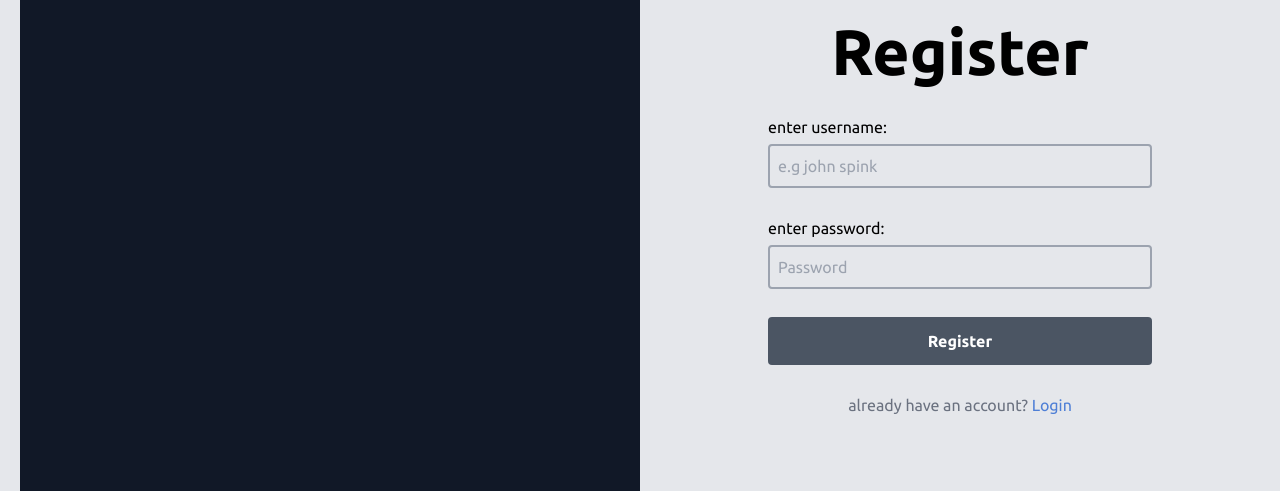
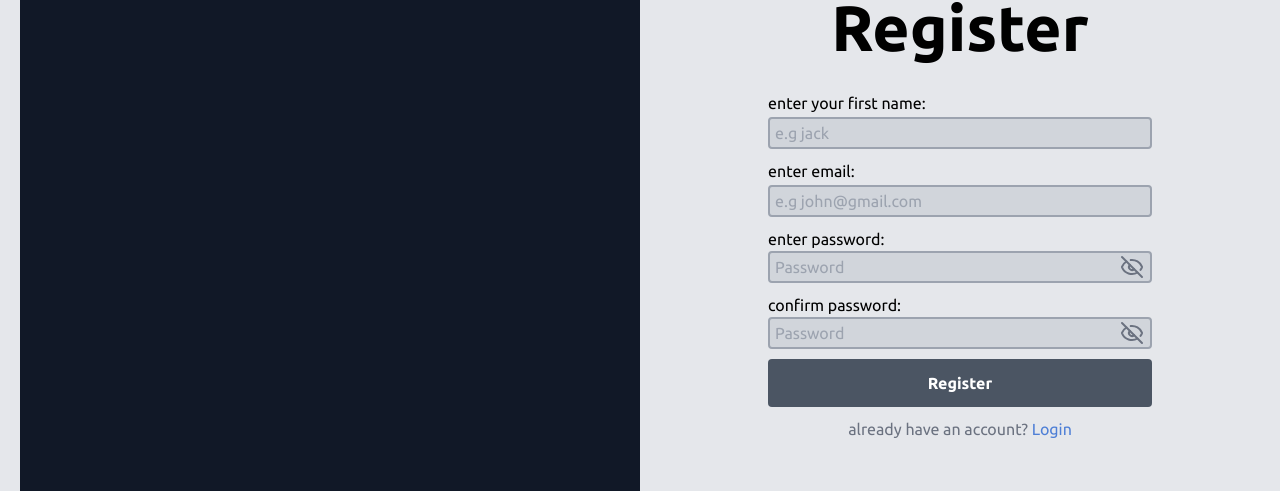
Before and after one commit to stimpy3/Tac, a React (Vite) app in the folder client/: page /register in a window 1280 px wide. Shown: the part 190-681 px from the top of the page. Built offline with nearby package versions, Linux system fonts and the light colour scheme.

Commit message:
adde email field, color change input field, show/dont show passwd btn

```diff
--- a/client/package.json
+++ b/client/package.json
@@ -14,6 +14,7 @@
     "@splinetool/runtime": "^1.9.82",
     "axios": "^1.9.0",
     "lottie-react": "^2.4.1",
+    "lucide-react": "^0.511.0",
     "react": "^19.0.0",
     "react-dom": "^19.0.0",
     "react-router-dom": "^7.5.0"
--- a/client/src/components/loginRegister/loginform.jsx
+++ b/client/src/components/loginRegister/loginform.jsx
@@ -1,10 +1,12 @@
-import React from "react";
+import React,{useState} from "react";
 import { useNavigate } from "react-router-dom";
+import { Eye,EyeOff } from 'lucide-react';
 
 const LoginForm=() => {
 
   const navigate= useNavigate();//hook in react
     const handleLogin=()=>{
+      e.preventDefault();
       navigate("/home");
     };
 
@@ -12,27 +14,39 @@ const LoginForm=() => {
       navigate("/register");
     }
 
+    const [showFlag,setShowFlag]=useState(false);
+    const handleShowPass=(e)=>{
+        e.preventDefault();
+        setShowFlag(!showFlag);
+      };
+
+
   return (
-    <div className="pl-[20px]  w-1/2 h-full flex flex-col justify-center items-center bg-inherit text-black max-mobXL:h-[60%] max-mobXL:w-full  max-mobXL:p-0">
+    <div className="pl-[20px]  w-1/2 h-full flex flex-col justify-center items-center bg-inherit text-black max-mobXL:h-[70%] max-mobXL:w-full  max-mobXL:p-0">
       <p className="max-mobXL:text-[2rem] max-mobXL:font-thin max-mobXL:mb-0 text-[3rem] md:text-[4rem] mb-4 font-bold ">Login</p>
       <form className="flex flex-col justify-center w-full max-w-sm space-y-7 max-mobXL:space-y-3">
-        <div className="max-mobL:text-[.9rem]">
-            <label>enter username:</label>
+        <div className="max-mobL:text-[.9rem] mb-[10px] w-full">
+            <label>enter username / email:</label>
             <input
              type="text"
-             placeholder="Username"
-             className="max-mobXL:p-1 max-mobXL:mt-[0px] w-full p-2 mt-[5px] rounded border-[2px] border-gray-400 bg-gray-200 text-black outline-none focus:outline-none"
+             placeholder="e.g jack" name="username"
+             className="max-mobXL:p-1 max-mobXL:mt-[0px] w-full p-[2px] px-[5px] mt-[2px] rounded border-[2px] border-gray-400 bg-gray-300 text-black outline-none focus:outline-none"
              />
         </div>
 
         <div className="max-mobL:text-[.9rem]">
               <label>enter password:</label>
+               <div className="flex border-[2px] border-gray-400  bg-gray-300 rounded ">
               <input
-               type="password"
+               type={(showFlag)?"text":"password"}
+               name="password"
                placeholder="Password"
-               className="max-mobXL:p-1 max-mobXL:mt-[0px] w-full p-2 mt-[5px] rounded border-[2px] border-gray-400 bg-gray-200 text-black outline-none focus:outline-none"
+               className="max-mobXL:p-1 max-mobXL:mt-[0px] w-full p-[2px] px-[10px] bg-gray-300 text-black outline-none focus:outline-none"
               />
+              <button className="w-[30px] text-gray-500" onClick={handleShowPass}>{(showFlag)?<Eye/>:<EyeOff/>}</button>
+              </div>
         </div>
+
 
         <button onClick={handleLogin} className="max-mobXL:py-2 w-full py-3 bg-gray-600 text-white text-[1rem] font-bold transition-colors duration-200 hover:bg-mainBlue rounded">
           Login
--- a/client/src/components/loginRegister/loginvisual.jsx
+++ b/client/src/components/loginRegister/loginvisual.jsx
@@ -2,7 +2,7 @@ import React from "react";
 import Spline from '@splinetool/react-spline';
 const LoginVisual = () => {
   return (
-    <div className=" w-1/2 h-full bg-gray-900 box-border rounded-lg max-mobXL:w-full max-mobXL:h-[40%] max-mobXL:bg-[url('./logo.png')] max-mobXL:max-w-sm max-mobXL:bg-white max-mobXL:bg-contain max-mobXL:bg-no-repeat max-mobXL:bg-center">
+    <div className=" w-1/2 h-full bg-gray-900 box-border rounded-lg max-mobXL:w-full max-mobXL:h-[30%] max-mobXL:bg-[url('./logo.png')] max-mobXL:max-w-sm max-mobXL:bg-gray-200 max-mobXL:bg-contain max-mobXL:bg-no-repeat max-mobXL:bg-center">
           <div className="hidden  min-[860px]:block w-full h-full">
              <Spline scene="https://prod.spline.design/0hZY-3NNNmabkdyt/scene.splinecode" />
           </div>
--- a/client/src/components/loginRegister/registerform.jsx
+++ b/client/src/components/loginRegister/registerform.jsx
@@ -1,5 +1,6 @@
 import React,{useState} from "react";
 import { useNavigate } from "react-router-dom";
+import { EyeOff, Eye } from 'lucide-react';
 import axios from "axios";
 
 
@@ -14,11 +15,25 @@ const RegisterForm=()=>{
     }
 
     const [username,setUsername]=useState("");
+    const [email,setEmail]=useState("");
     const [password,setPassword]=useState("");
+    const [showFlag,setShowFlag]=useState(false);
+  const handleShowPass=(e)=>{
+    e.preventDefault();
+    setShowFlag(!showFlag);
 
+  };
 
-    const handleSubmit = (e) => {
+  const handleSubmit = (e) => {
   e.preventDefault();
+  //Axios is a JavaScript library (a helper tool) that makes it easy to send HTTP
+  // requests from your frontend (browser) to your backend (server).
+
+  /*Is this related to React Router /register?
+Not directly, but it’s common to use the same naming for clarity.
+React Router /register is the frontend page URL — the URL your user visits to see the registration form.
+Backend /register is the API endpoint — where the frontend sends registration data.
+ */
   axios.post('http://localhost:3001/register', { username, password })
     .then((result) => {
       localStorage.setItem("username",result.data.username);
@@ -38,29 +53,57 @@ const RegisterForm=()=>{
 
   return (
     <div className="pl-[20px]  w-1/2 h-full flex flex-col justify-center items-center bg-inherit text-black max-mobXL:h-[60%] max-mobXL:w-full  max-mobXL:p-0">
-      <p className="max-mobXL:text-[2rem] max-mobXL:font-thin max-mobXL:mb-0 text-[3rem] md:text-[4rem] mb-4 font-bold ">Register</p>
-      <form onSubmit={handleSubmit} className="flex flex-col justify-center w-full max-w-sm space-y-7 max-mobXL:space-y-3">
-        <div className="max-mobL:text-[.9rem]">
-            <label>enter username:</label>
+      <p className="max-mobXL:hidden max-mobXL:font-thin max-mobXL:mb-0 text-[3rem] md:text-[4rem] mb-4 font-bold ">Register</p>
+      <form onSubmit={handleSubmit} className="flex flex-col w-full max-w-sm items-center">
+
+        <div className="max-mobL:text-[.9rem] mb-[10px] w-full">
+            <label>enter your first name:</label>
             <input
              type="text"
-             placeholder="e.g john spink" name="username"
-             className="max-mobXL:p-1 max-mobXL:mt-[0px] w-full p-2 mt-[5px] rounded border-[2px] border-gray-400 bg-gray-200 text-black outline-none focus:outline-none"
+             placeholder="e.g jack" name="username"
+             className="max-mobXL:p-1 max-mobXL:mt-[0px] w-full p-[2px] px-[5px] mt-[2px] rounded border-[2px] border-gray-400 bg-gray-300 text-black outline-none focus:outline-none"
              onChange={(e)=>{setUsername(e.target.value)}}
              />
         </div>
 
-        <div className="max-mobL:text-[.9rem]">
+         <div className="max-mobL:text-[.9rem] mb-[10px] w-full">
+            <label>enter email:</label>
+            <input
+             type="email"
+             placeholder="e.g john@gmail.com" name="email"
+             className="max-mobXL:p-1 max-mobXL:mt-[0px] w-full p-[2px] px-[5px] mt-[2px] rounded border-[2px] border-gray-400 bg-gray-300 text-black outline-none focus:outline-none"
+             onChange={(e)=>{setEmail(e.target.value)}}
+             />
+        </div>
+
+        <div className="max-mobL:text-[.9rem] mb-[10px] w-full ">
               <label>enter password:</label>
+               <div className="flex border-[2px] border-gray-400  bg-gray-300  p-[2px] pl-[5px] rounded">
               <input
-               type="password" name="password"
+               type={(showFlag)?"text":"password"}
+               name="password"
                placeholder="Password"
-               className="max-mobXL:p-1 max-mobXL:mt-[0px] w-full p-2 mt-[5px] rounded border-[2px] border-gray-400 bg-gray-200 text-black outline-none focus:outline-none"
+               className="w-full bg-gray-300 text-black outline-none focus:outline-none"
                onChange={(e)=>{setPassword(e.target.value)}}
               />
+              <button className="w-[30px] text-gray-500"onClick={handleShowPass}>{(showFlag)?<Eye/>:<EyeOff/>}</button>
+              </div>
         </div>
 
-        <button  type="submit" className="max-mobXL:py-2 w-full py-3 bg-gray-600 text-white text-[1rem] font-bold transition-colors duration-200 hover:bg-mainBlue rounded">
+        <div className="max-mobL:text-[.9rem] mb-[10px] w-full ">
+              <label>confirm password:</label>
+               <div className="flex border-[2px] border-gray-400  bg-gray-300  p-[2px] pl-[5px] rounded">
+              <input
+               type={(showFlag)?"text":"password"}
+               name="password"
+               placeholder="Password"
+               className="w-full bg-gray-300 text-black outline-none focus:outline-none"
+              />
+              <button className="w-[30px] text-gray-500"onClick={handleShowPass}>{(showFlag)?<Eye/>:<EyeOff/>}</button>
+              </div>
+        </div>
+
+        <button  type="submit" className="max-mobXL:py-2 mb-[10px] w-full py-3 bg-gray-600 text-white text-[1rem] font-bold transition-colors duration-200 hover:bg-mainBlue rounded">
           Register
         </button>
 
```
Also changed, not shown: 1 other file (tests, documents, lock files or other folders).
